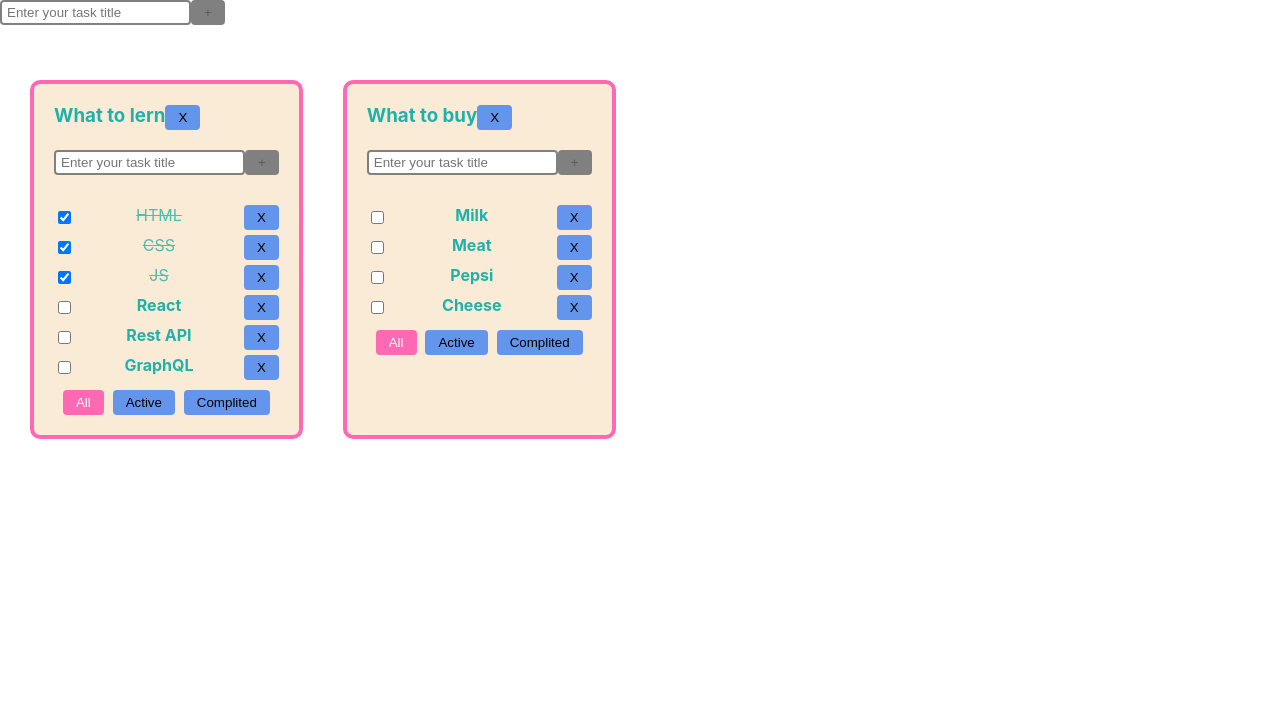
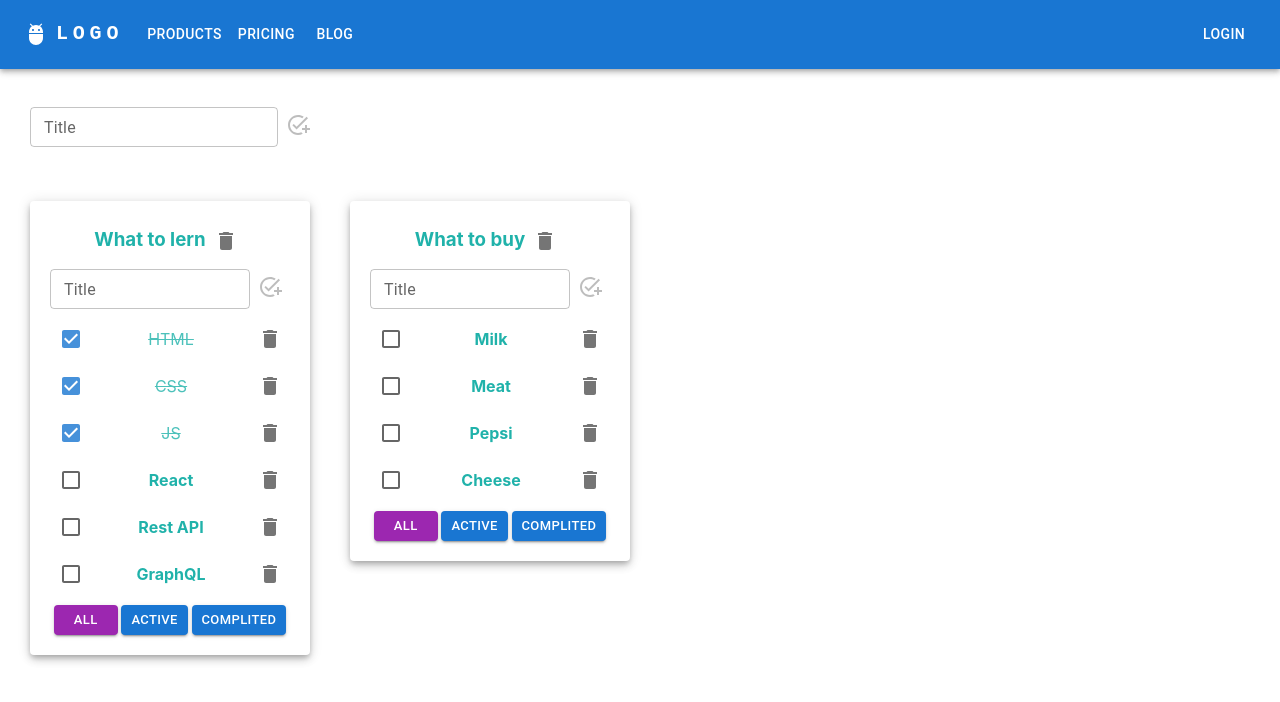
Before and after one commit to IlyaHancharuk/ToDoList, a React (Create React App) app: page / in a window 1280 px wide. Shown: the top 702 px of the page. Built offline with nearby package versions, Linux system fonts and the light colour scheme.

Commit message:
feat: add buttons, inputs, checkboxes, headerBar from materials UI

```diff
--- a/src/components/AddItemForn.tsx
+++ b/src/components/AddItemForn.tsx
@@ -1,5 +1,8 @@
 import React, { FC, useState } from "react";
 import SuperInputText from "./SupetInputText/SuperInputText";
+import AddTaskIcon from '@mui/icons-material/AddTask';
+import IconButton from "@mui/material/IconButton";
+import { TextField } from "@mui/material";
 
 type AddItemFormPropsType = {
     maxLength: number;
@@ -28,19 +31,24 @@ const AddItemForm: FC<AddItemFormPropsType> = ({
 
     const userErrorMessage = title.length > maxLength && <div className="error-message">Task title is to long!</div>;
     const isAddBtnDisable = title === '' || error;
-    const inputClasses = `input ${error && 'error-input'}`;
+    // const inputClasses = `input ${error && 'error-input'}`;
 
     return (
         <div className="addItemForm">
-                <SuperInputText
-                   className={inputClasses}
-                   type="text"
-                   placeholder="Enter your task title"
-                   value={title}
-                   onChange={changeTaskTitle}
-                   onKeyDown={onEnterHandler} />
-                <button className="btn" onClick={addItem} disabled={isAddBtnDisable}> + </button>
-                {userErrorMessage}
+                <TextField
+                    label='Title'
+                    helperText = {userErrorMessage}
+                    placeholder="Enter your task title"
+                    size="small"
+                    margin="dense"
+                    value={title}
+                    error={error}
+                    onChange={changeTaskTitle}
+                    onKeyDown={onEnterHandler}
+                     />
+                <IconButton onClick={addItem} disabled={isAddBtnDisable} color="primary">
+                    <AddTaskIcon />
+                </IconButton>
             </div>
     );
 };
--- a/src/components/App.css
+++ b/src/components/App.css
@@ -4,10 +4,15 @@
   box-sizing: border-box;
 }
 
-.App {}
+.main {
+  padding: 30px;
+}
+
+.addTodoForm-container {
+  margin-bottom: 50px;
+}
 
 .todoLists-container {
-  padding: 30px;
   display: flex;
   flex-direction: row;
   flex-wrap: wrap;
@@ -17,9 +22,10 @@
 
 .Todolist {
   max-width: 280px;
+  height: max-content;
   padding: 20px;
-  background-color: antiquewhite;
-  border: 4px solid hotpink;
+  /* background-color: antiquewhite; */
+  /* border: 4px solid hotpink; */
   border-radius: 10px;
   -webkit-border-radius: 10px;
   -moz-border-radius: 10px;
@@ -28,7 +34,8 @@
 }
 
 .Todolist h3 {
-  margin: 0 0 20px 0;
+  margin: 0;
+  text-align: center;
 }
 
 .input {
@@ -85,7 +92,8 @@
 }
 
 .addItemForm {
-  height: 50px;
+
+  display: flex;
 }
 
 .tasklist {
@@ -101,6 +109,7 @@
   display: flex;
   gap: 10px;
   justify-content: space-between;
+  align-items: center;
   font-weight: bold;
 }
 
--- a/src/components/App.tsx
+++ b/src/components/App.tsx
@@ -4,6 +4,8 @@ import './App.css';
 import Todolist from './Todolist';
 import { v1 } from 'uuid';
 import AddItemForm from './AddItemForn';
+import ResponsiveAppBar from './ResponsiveAppBar';
+import { Paper } from '@mui/material';
 
 const App = () => {
 
@@ -83,7 +85,11 @@ const App = () => {
     //UI:
     const todoListComponents: JSX.Element[] | JSX.Element = todoLists.map(todo => {
         const filtredTasks = getFiltredTasks(tasks[todo.id], todo.filter);
-        return <Todolist
+
+
+        return (
+            <Paper style={{height: 'fit-content'}} elevation={5}>
+                <Todolist
                     todoId={todo.id}
                     key={todo.id}
                     title={todo.title}
@@ -100,14 +106,23 @@ const App = () => {
                     changeTodoListTitle={changeTodoListTitle}
                     removeTodoList={removeTodoList}
                 />
+            </Paper>
+        )
+
+
     })
 
     return (
         <div className="App">
+            <ResponsiveAppBar />
+            <main className='main'>
+                <div className='addTodoForm-container'>
                     <AddItemForm maxLength={15} addINewItem={addTodoList} />
+                </div>
                 <div className='todoLists-container'>
                     {todoListComponents}
                 </div>
+            </main>
         </div>
     );
 }
--- /dev/null
+++ b/src/components/ResponsiveAppBar.tsx
@@ -0,0 +1,163 @@
+import * as React from 'react';
+import AppBar from '@mui/material/AppBar';
+import Box from '@mui/material/Box';
+import Toolbar from '@mui/material/Toolbar';
+import IconButton from '@mui/material/IconButton';
+import Typography from '@mui/material/Typography';
+import Menu from '@mui/material/Menu';
+import MenuIcon from '@mui/icons-material/Menu';
+import Container from '@mui/material/Container';
+import Avatar from '@mui/material/Avatar';
+import Button from '@mui/material/Button';
+import Tooltip from '@mui/material/Tooltip';
+import MenuItem from '@mui/material/MenuItem';
+import AdbIcon from '@mui/icons-material/Adb';
+
+const pages = ['Products', 'Pricing', 'Blog'];
+const settings = ['Profile', 'Account', 'Dashboard', 'Logout'];
+
+function ResponsiveAppBar() {
+    const [anchorElNav, setAnchorElNav] = React.useState<null | HTMLElement>(null);
+    const [anchorElUser, setAnchorElUser] = React.useState<null | HTMLElement>(null);
+
+    const handleOpenNavMenu = (event: React.MouseEvent<HTMLElement>) => {
+        setAnchorElNav(event.currentTarget);
+    };
+    const handleOpenUserMenu = (event: React.MouseEvent<HTMLElement>) => {
+        setAnchorElUser(event.currentTarget);
+    };
+
+    const handleCloseNavMenu = () => {
+        setAnchorElNav(null);
+    };
+
+    const handleCloseUserMenu = () => {
+        setAnchorElUser(null);
+    };
+
+    return (
+        <AppBar position="static">
+            <Container maxWidth="xl">
+                <Toolbar disableGutters>
+                    <AdbIcon sx={{ display: { xs: 'none', md: 'flex' }, mr: 1 }} />
+                    <Typography
+                        variant="h6"
+                        noWrap
+                        component="a"
+                        href="/"
+                        sx={{
+                            mr: 2,
+                            display: { xs: 'none', md: 'flex' },
+                            fontFamily: 'monospace',
+                            fontWeight: 700,
+                            letterSpacing: '.3rem',
+                            color: 'inherit',
+                            textDecoration: 'none',
+                        }}
+                    >
+                        LOGO
+                    </Typography>
+
+                    <Box sx={{ flexGrow: 1, display: { xs: 'flex', md: 'none' } }}>
+                        <IconButton
+                            size="large"
+                            aria-label="account of current user"
+                            aria-controls="menu-appbar"
+                            aria-haspopup="true"
+                            onClick={handleOpenNavMenu}
+                            color="inherit"
+                        >
+                            <MenuIcon />
+                        </IconButton>
+                        <Menu
+                            id="menu-appbar"
+                            anchorEl={anchorElNav}
+                            anchorOrigin={{
+                                vertical: 'bottom',
+                                horizontal: 'left',
+                            }}
+                            keepMounted
+                            transformOrigin={{
+                                vertical: 'top',
+                                horizontal: 'left',
+                            }}
+                            open={Boolean(anchorElNav)}
+                            onClose={handleCloseNavMenu}
+                            sx={{
+                                display: { xs: 'block', md: 'none' },
+                            }}
+                        >
+                            {pages.map((page) => (
+                                <MenuItem key={page} onClick={handleCloseNavMenu}>
+                                    <Typography textAlign="center">{page}</Typography>
+                                </MenuItem>
+                            ))}
+                        </Menu>
+                    </Box>
+                    <AdbIcon sx={{ display: { xs: 'flex', md: 'none' }, mr: 1 }} />
+                    <Typography
+                        variant="h5"
+                        noWrap
+                        component="a"
+                        href=""
+                        sx={{
+                            mr: 2,
+                            display: { xs: 'flex', md: 'none' },
+                            flexGrow: 1,
+                            fontFamily: 'monospace',
+                            fontWeight: 700,
+                            letterSpacing: '.3rem',
+                            color: 'inherit',
+                            textDecoration: 'none',
+                        }}
+                    >
+                        LOGO
+                    </Typography>
+                    <Box sx={{ flexGrow: 1, display: { xs: 'none', md: 'flex' } }}>
+                        {pages.map((page) => (
+                            <Button
+                                key={page}
+                                onClick={handleCloseNavMenu}
+                                sx={{ my: 2, color: 'white', display: 'block' }}
+                            >
+                                {page}
+                            </Button>
+                        ))}
+                    </Box>
+                    <Button color="inherit">Login</Button>
+                    {/* <Box sx={{ flexGrow: 0 }}>
+                        <Tooltip title="Open settings">
+                            <IconButton onClick={handleOpenUserMenu} sx={{ p: 0 }}>
+                                <Avatar alt="Remy Sharp" src="/static/images/avatar/2.jpg" />
+                            </IconButton>
+                        </Tooltip>
+                        <Menu
+                            sx={{ mt: '45px' }}
+                            id="menu-appbar"
+                            anchorEl={anchorElUser}
+                            anchorOrigin={{
+                                vertical: 'top',
+                                horizontal: 'right',
+                            }}
+                            keepMounted
+                            transformOrigin={{
+                                vertical: 'top',
+                                horizontal: 'right',
+                            }}
+                            open={Boolean(anchorElUser)}
+                            onClose={handleCloseUserMenu}
+                        >
+                            {settings.map((setting) => (
+                                <MenuItem key={setting} onClick={handleCloseUserMenu}>
+                                    <Typography textAlign="center">{setting}</Typography>
+                                </MenuItem>
+                            ))}
+                        </Menu>
+                    </Box> */}
+                </Toolbar>
+            </Container>
+        </AppBar>
+    );
+}
+
+export default ResponsiveAppBar;
--- a/src/components/Taskslist.tsx
+++ b/src/components/Taskslist.tsx
@@ -1,6 +1,8 @@
 import React, { ChangeEvent, FC } from "react";
 import { TasksType } from "../types";
 import SuperEditableSpan from "./SupetEditableSpan/SuperEditableSpan";
+import { Checkbox, IconButton } from "@mui/material";
+import DeleteIcon from '@mui/icons-material/Delete';
 
 type TaskListPropsType = {
     todoId: string;
@@ -26,14 +28,15 @@ const Taskslist: FC<TaskListPropsType> = (props) => {
 
                 return (
                     <li className={taskClasses} key={t.id}>
-                        <input
-                            type="checkbox"
+                        <Checkbox
                             defaultChecked={t.isDone}
-                            onChange={changeTaskStatus} />
+                            onChange={changeTaskStatus}/>
                         <SuperEditableSpan
                             value={t.title}
                             onChangeText={changeTaskTitle} />
-                        <button className="btn" onClick={removeTask}> X </button>
+                        <IconButton onClick={removeTask}>
+                            <DeleteIcon />
+                        </IconButton>
                     </li>
                 )
             })
--- a/src/components/Todolist.tsx
+++ b/src/components/Todolist.tsx
@@ -3,6 +3,9 @@ import Taskslist from "./Taskslist";
 import { FilterType, TasksType } from "../types";
 import SuperEditableSpan from "./SupetEditableSpan/SuperEditableSpan";
 import AddItemForm from "./AddItemForn";
+import Button from "@mui/material/Button";
+import DeleteIcon from '@mui/icons-material/Delete';
+import { IconButton } from "@mui/material";
 
 type PropsToTodoType = {
     todoId: string;
@@ -27,9 +30,9 @@ const Todolist: React.FC<PropsToTodoType> = (props) => {
     const changeTodoListTitle = (title: string) => props.changeTodoListTitle(props.todoId, title);
     const removeTodoList = () => props.removeTodoList(props.todoId);
 
-    const setFilterAllBtnClasses = `${props.filter === 'all' ? 'active-filter-btn' : ''} btn`;
-    const setFilterActiveBtnClasses = `${props.filter === 'active' ? 'active-filter-btn' : ''} btn`;
-    const setFilterComplitedBtnClasses = `${props.filter === 'completed' ? 'active-filter-btn' : ''} btn`;
+    // const setFilterAllBtnClasses = `${props.filter === 'all' ? 'active-filter-btn' : ''} btn`;
+    // const setFilterActiveBtnClasses = `${props.filter === 'active' ? 'active-filter-btn' : ''} btn`;
+    // const setFilterComplitedBtnClasses = `${props.filter === 'completed' ? 'active-filter-btn' : ''} btn`;
 
     return (
         <div className="Todolist">
@@ -39,7 +42,9 @@ const Todolist: React.FC<PropsToTodoType> = (props) => {
                     value={props.title}
                     onChangeText={changeTodoListTitle}
                 />
-                <button className="btn" onClick={removeTodoList}>X</button>
+                <IconButton onClick={removeTodoList}>
+                    <DeleteIcon />
+                </IconButton>
             </h3>
             <AddItemForm
                 maxLength={15}
@@ -53,9 +58,9 @@ const Todolist: React.FC<PropsToTodoType> = (props) => {
                 changeTaskTitle={props.changeTaskTitle}
             />
             <div className="filter-buttons">
-                <button className={setFilterAllBtnClasses} onClick={handlerToFilterCreator('all')}>All</button>
-                <button className={setFilterActiveBtnClasses} onClick={handlerToFilterCreator('active')}>Active</button>
-                <button className={setFilterComplitedBtnClasses} onClick={handlerToFilterCreator('completed')}>Complited</button>
+                <Button variant="contained" size="small" color={props.filter === 'all' ? 'secondary' : 'primary'} onClick={handlerToFilterCreator('all')}>All</Button>
+                <Button variant="contained" size="small" color={props.filter === 'active' ? 'secondary' : 'primary'} onClick={handlerToFilterCreator('active')}>Active</Button>
+                <Button variant="contained" size="small" color={props.filter === 'completed' ? 'secondary' : 'primary'} onClick={handlerToFilterCreator('completed')}>Complited</Button>
             </div>
         </div>
     )
```
Also changed, not shown: package.json (+6 -1 lines), 2 other files (tests, documents, lock files or other folders). Lines whose indentation alone changed are shown as unchanged.
